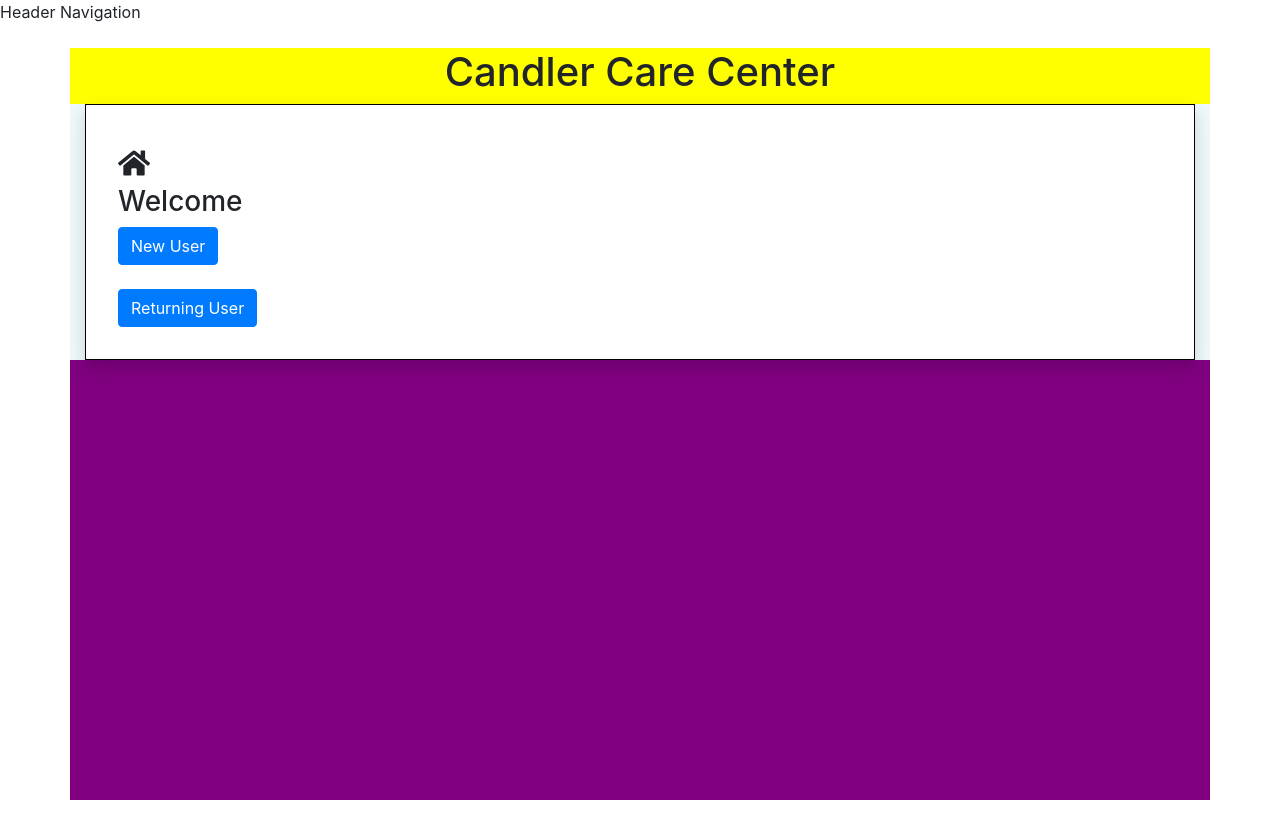
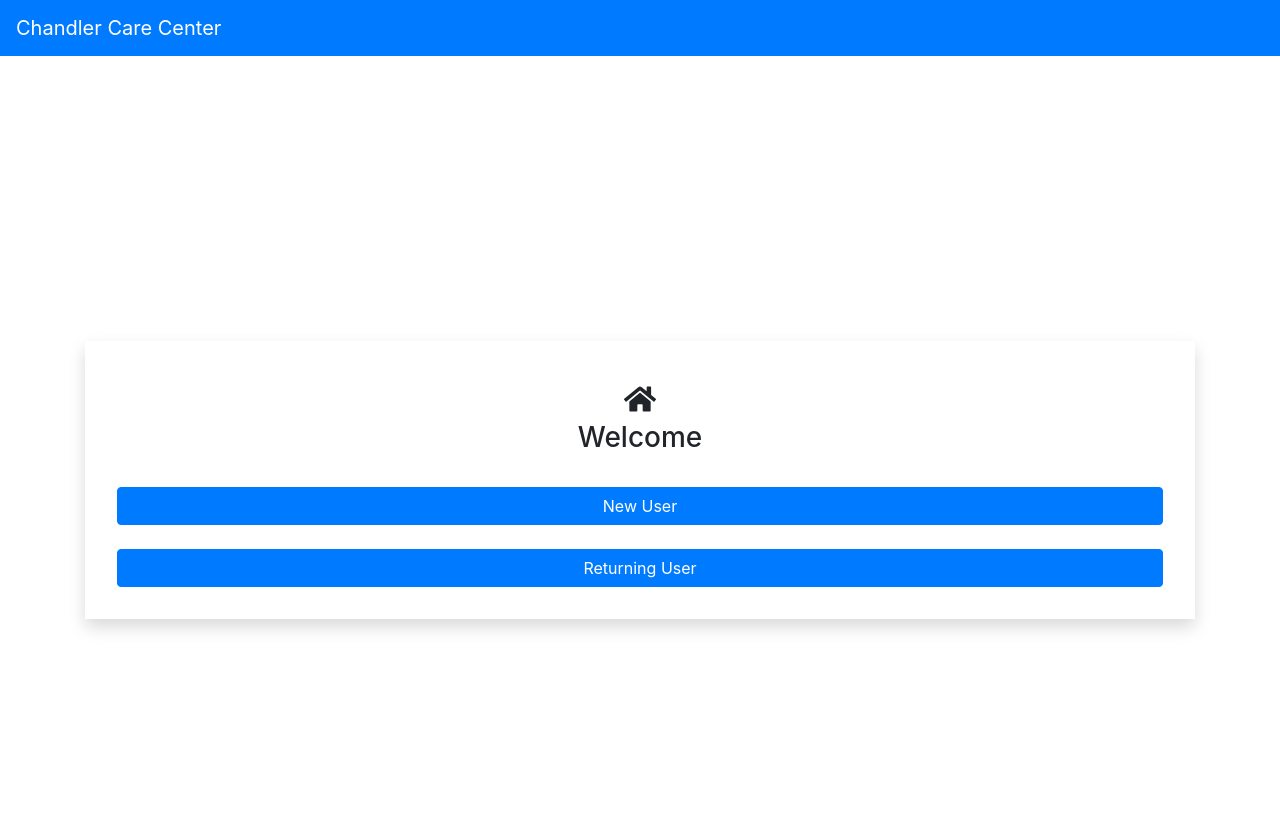
Before and after one commit to raghav1397/ophacks, a React (Create React App) app in the folder client/: page / in a window 1280 px wide. Before the commit the page ends 800 px from the top, so only its background shows below. Built offline with nearby package versions, Linux system fonts and the light colour scheme.

Commit message:
Front end styles commit

```diff
--- a/client/package.json
+++ b/client/package.json
@@ -5,6 +5,7 @@
   "dependencies": {
     "bootstrap": "^4.3.1",
     "dotenv": "^8.2.0",
+    "qrcode.react": "^0.9.3",
     "react": "^16.10.2",
     "react-bootstrap": "^1.0.0-beta.14",
     "react-dom": "^16.10.2",
--- a/client/src/pages/CustomerSplashScreen.js
+++ b/client/src/pages/CustomerSplashScreen.js
@@ -9,18 +9,19 @@ export default class CustomerSplashScreen extends Component {
         return (
             <PageTemplate>
                  <Row>
-                    <Col>
+                    <Col style={{marginTop:"25%"}}>
                         <div className="splash-screen shadow">
-                            <div className="home-icon">
+                            <div className="home-icon" style={{textAlign: "center"}}>
                                 <FaHome />
                             </div>
-                            <h3>Welcome</h3>
-                            <div>
-                                <Button variant="primary" > <Link to="/newuser">New User</Link></Button>
+                            <h3 style={{textAlign: "center"}}>Welcome</h3>
+                            <br></br>
+                            <div style={{textAlign: "center"}}>
+                                <Button variant="primary" block> <Link to="/newuser">New User</Link></Button>
                             </div>
                             <br></br>
-                            <div>
-                                <Button variant="primary"><Link to="/login">Returning User</Link></Button>
+                            <div style={{textAlign: "center"}}>
+                                <Button variant="primary" block><Link to="/login">Returning User</Link></Button>
                             </div>
                         </div>
                     </Col>
--- a/client/src/pages/CustomerViewPage.js
+++ b/client/src/pages/CustomerViewPage.js
@@ -2,6 +2,7 @@ import React, { Component } from 'react';
 import PageTemplate from './PageTemplate';
 import { Redirect } from 'react-router-dom';
 import { Row, Col } from 'react-bootstrap';
+var QRCode = require('qrcode.react');
 
 class CustomerViewPage extends Component {
     constructor(props) {
@@ -54,7 +55,19 @@ class CustomerViewPage extends Component {
                         </Col>
                     </Row>
                     <Row>
-                        <Col><p>QR Code</p></Col>
+                        <Col>
+                        <Row>
+                            <Col>
+                                <p>QR Code Scanner</p>
+                            </Col>
+                        </Row>
+
+                        <Row>
+                            <Col>
+                                <QRCode value="2c5ea4c0-4067-11e9-8bad-9b1deb4d3b7d" />
+                            </Col>
+                        </Row>
+                        </Col>
                     </Row>
 
                 </PageTemplate>
--- a/client/src/pages/PageTemplate.js
+++ b/client/src/pages/PageTemplate.js
@@ -1,12 +1,17 @@
 import React from 'react';
 import { Container, Row,Col } from 'react-bootstrap'
+import { Nav, Navbar } from  'react-bootstrap'
 
 const PageTemplate = ({ children }) => (
     <div id="page-template">
-        <nav id="navbar-special">Header Navigation </nav>
+        <Navbar bg="primary" variant="dark">
+    <Navbar.Brand href="#home">Chandler Care Center </Navbar.Brand>
+    {/* <Nav className="mr-auto">
+    </Nav> */}
+  </Navbar>
         <Container>
             <Row id="logo-header">
-                <Col><h1>Candler Care Center</h1></Col>
+                <Col></Col>
             </Row>
             {children}
         </Container>
--- a/client/src/style/App.css
+++ b/client/src/style/App.css
@@ -8,12 +8,13 @@ body{
 }
 .container{
   width:100%;
-  height:calc(100% - 3em);
+  height:calc(100% - 2em);
   padding:0;
-  background-color:purple;
+  margin: 0 auto;
+
 }
 .row{
-  background-color:#eef7fa;
+  /* background-color:#eef7fa; */
 }
 #center-container{
   margin-left:25%;
@@ -22,13 +23,13 @@ body{
   background-color:#C0C0C0;
 }
 .splash-screen{
+  margin-top: 10%;
   min-width:300px;
-  max-width:100%;
   height:100%;
   padding: 2em;
   background-color:white;
   margin: auto;
-  border:1px solid black;
+  /* border:1px solid black; */
 }
 .margin-auto{
   margin: 0;
```
Also changed, not shown: 1 other file (tests, documents, lock files or other folders).
